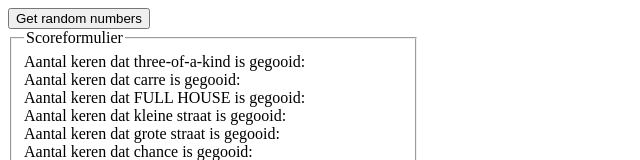
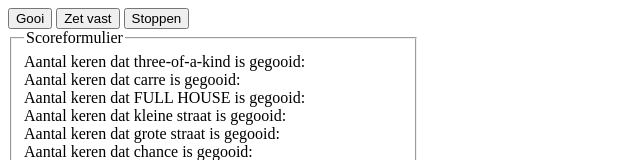
Before and after one commit to KinoKiru/yahtzee, a plain HTML site: page index.html in a window 1280 px wide. Shown: the top 160 px of the page, without its empty margins (0-640 px from the left). Drawn offline with Linux system fonts and the light colour scheme.

Commit message:
buttons index.html

```diff
--- a/index.html
+++ b/index.html
@@ -15,7 +15,9 @@
 
 <!--this button has an onclick event which makes the dices
 amount of the dices can be changed by changing the given value in the method-->
-<button onclick="objYathzee.makeImgTags(5)">Get random numbers</button>
+<button onclick="objYathzee.makeImgTags(5)">Gooi</button>
+<button>Zet vast</button>
+<button>Stoppen</button>
 
 <form>
     <fieldset style="width: 30%;">
```
